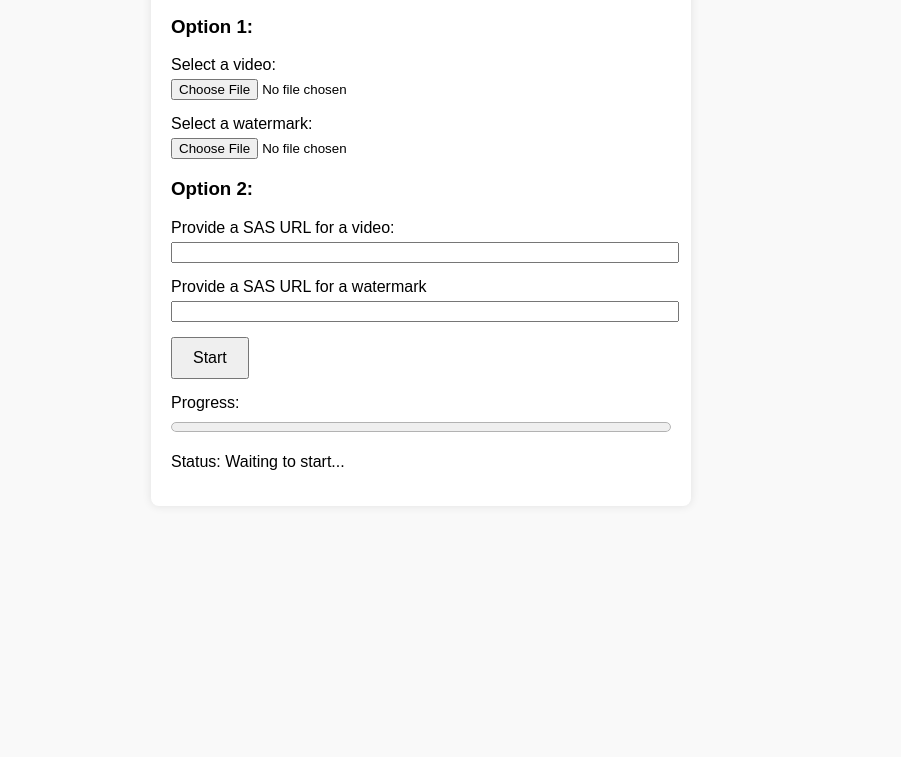
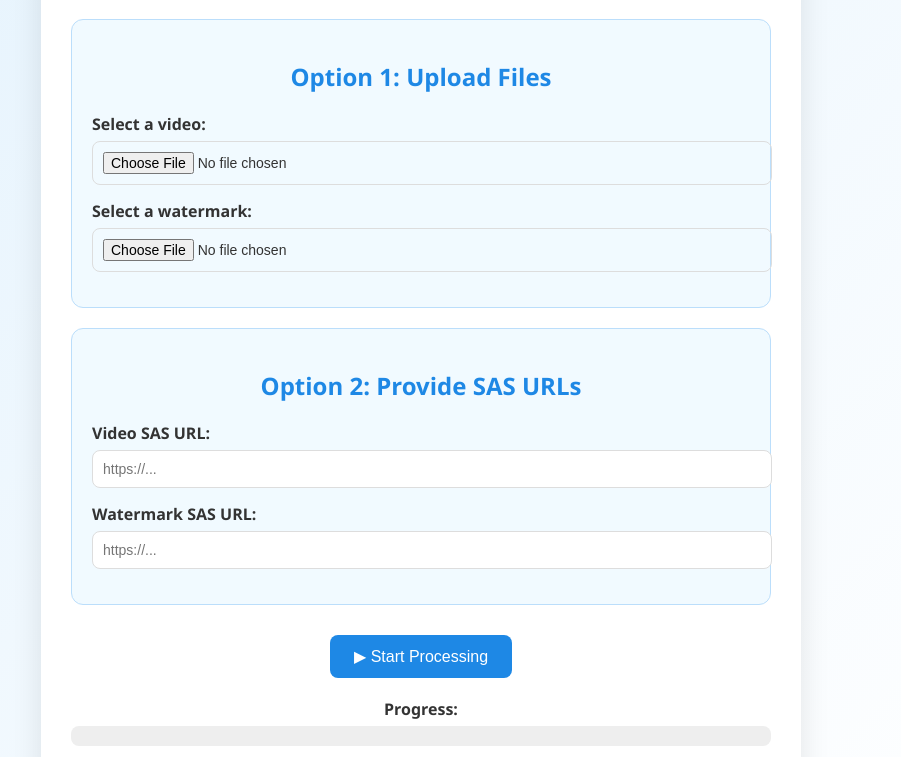
Before and after one commit to Milan232323/watermarking1, a plain HTML site: page frontend/index.html in a window 1280 px wide. Shown: the part 221-978 px from the top of the page, without its empty margins (219-1120 px from the left). Before the commit the page ends 800 px from the top, so only its background shows below. Drawn offline with Linux system fonts and the light colour scheme.

Commit message:
visual changes

```diff
--- a/frontend/index.html
+++ b/frontend/index.html
@@ -9,65 +9,48 @@
 
 <body>
     <div class="container">
-        <h2>Watermark a Video!</h2>
+        <h1>🎬 Watermark a Video!</h1>
+        <p class="description">
+            Upload your video and watermark image, or provide SAS URLs from Azure Blob Storage. If both are provided, SAS URLs will take priority.
+        </p>
 
-        <div>
-            <p>
-                On this website, you can watermark a video! You can either select a video and an image from
-                your file system, or you can provide a shared access signature (SAS) link to files on your
-                Microsoft blob storage. Note that in case both a file path and a SAS link are provided, the
-                SAS link will be used.
-            </p>
-        </div>
-
-        <h3> Option 1: </h3>
+        <div class="card">
+            <h2>Option 1: Upload Files</h2>
             <div class="input-group">
                 <label for="video_path">Select a video:</label>
                 <input type="file" id="video_path" />
             </div>
-
             <div class="input-group">
                 <label for="image_path">Select a watermark:</label>
                 <input type="file" id="image_path" />
             </div>
-
-        <h3> Option 2: </h3>
-        <div class="input-group">
-            <label for="video_sas">Provide a SAS URL for a video:</label>
-            <input type="text" id="video_sas" />
         </div>
 
+        <div class="card">
+            <h2>Option 2: Provide SAS URLs</h2>
             <div class="input-group">
-            <label for="image_sas">Provide a SAS URL for a watermark</label>
-            <input type="text" id="image_sas" />
+                <label for="video_sas">Video SAS URL:</label>
+                <input type="text" id="video_sas" placeholder="https://..." />
+            </div>
+            <div class="input-group">
+                <label for="image_sas">Watermark SAS URL:</label>
+                <input type="text" id="image_sas" placeholder="https://..." />
+            </div>
         </div>
 
-        <div class="input-group">
-            <button id="startButton">Start</button>
-        </div>
-
-        <div class="input-group">
-            <label for="progress">Progress:</label>
+        <div class="actions">
+            <button id="startButton">▶ Start Processing</button>
+            <div class="progress-container">
+                <label for="progressBar">Progress:</label>
                 <progress id="progressBar" value="0" max="100"></progress>
             </div>
-
-        <div class="input-group">
-            <span id="statusMessage">Status: Waiting to start...</span>
+            <button id="downloadVideo" style="display: none;">⬇ Download Video</button>
+            <button id="downloadThumbnail" style="display: none;">🖼 Download Thumbnail</button>
         </div>
-
-
-        <div class="input-group">
-            <button id="downloadVideo" style="display: none;">Download Watermarked Video</button>
-        </div>
-        <div class="input-group">
-            <button id="downloadThumbnail" style="display: none;">Download Thumbnail</button>
-        </div>
-
-
-
     </div>
 
     <script src="script.js"></script>
 </body>
 
+
 </html>
--- a/frontend/style.css
+++ b/frontend/style.css
@@ -1,16 +1,36 @@
 body {
-    font-family: Arial, sans-serif;
-    margin: 40px;
-    background-color: #f9f9f9;
+    font-family: 'Segoe UI', Tahoma, Geneva, Verdana, sans-serif;
+    margin: 0;
+    padding: 0;
+    background: linear-gradient(135deg, #e3f2fd, #ffffff);
+    color: #333;
 }
 
 .container {
-    max-width: 500px;
-    margin: auto;
+    max-width: 700px;
+    margin: 50px auto;
+    padding: 30px;
+    background-color: #ffffff;
+    border-radius: 16px;
+    box-shadow: 0 10px 30px rgba(0, 0, 0, 0.1);
+}
+
+h1, h2 {
+    text-align: center;
+    color: #1e88e5;
+}
+
+.description {
+    text-align: center;
+    margin-bottom: 30px;
+}
+
+.card {
+    background: #f1faff;
+    border: 1px solid #bbdefb;
+    border-radius: 12px;
     padding: 20px;
-    background: #fff;
-    border-radius: 8px;
-    box-shadow: 0 0 10px rgba(0, 0, 0, 0.1);
+    margin-bottom: 20px;
 }
 
 .input-group {
@@ -19,21 +39,56 @@ body {
 
 label {
     display: block;
-    margin-bottom: 5px;
+    font-weight: 600;
+    margin-bottom: 6px;
 }
 
 input[type="file"],
 input[type="text"] {
     width: 100%;
+    padding: 10px;
+    border: 1px solid #ddd;
+    border-radius: 8px;
+    font-size: 14px;
+}
+
+button {
+    padding: 12px 24px;
+    font-size: 16px;
+    background-color: #1e88e5;
+    color: white;
+    border: none;
+    border-radius: 8px;
+    cursor: pointer;
+    transition: background 0.3s;
+    margin-top: 10px;
+}
+
+button:hover {
+    background-color: #1565c0;
+}
+
+.progress-container {
+    margin: 20px 0;
 }
 
 progress {
     width: 100%;
     height: 20px;
+    border-radius: 8px;
+    appearance: none;
 }
 
-button {
-    padding: 10px 20px;
-    font-size: 16px;
-    cursor: pointer;
+progress::-webkit-progress-bar {
+    background-color: #eee;
+    border-radius: 8px;
 }
+
+progress::-webkit-progress-value {
+    background-color: #42a5f5;
+    border-radius: 8px;
+}
+
+.actions {
+    text-align: center;
+}
```
Lines whose indentation alone changed are shown as unchanged.
